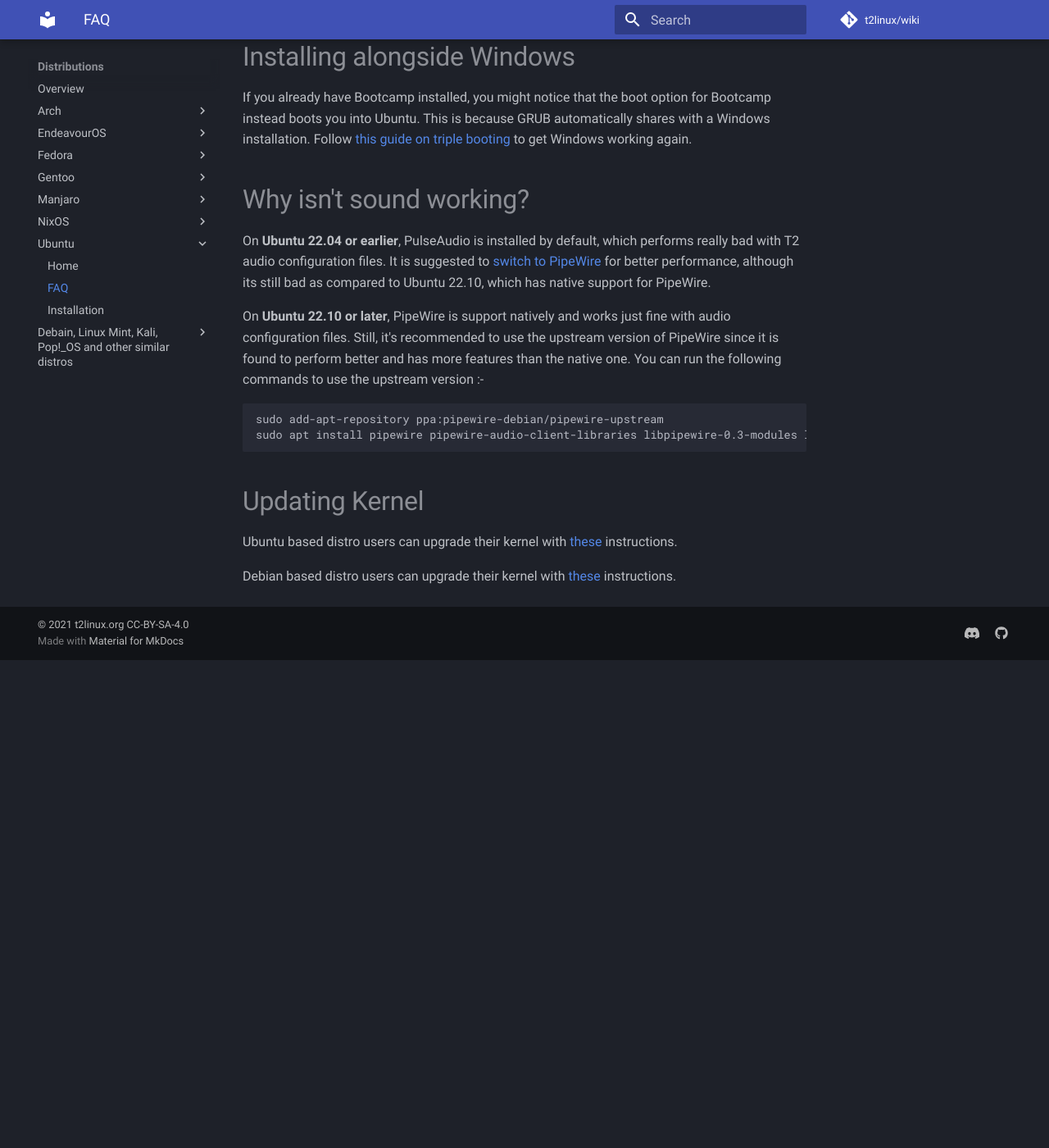
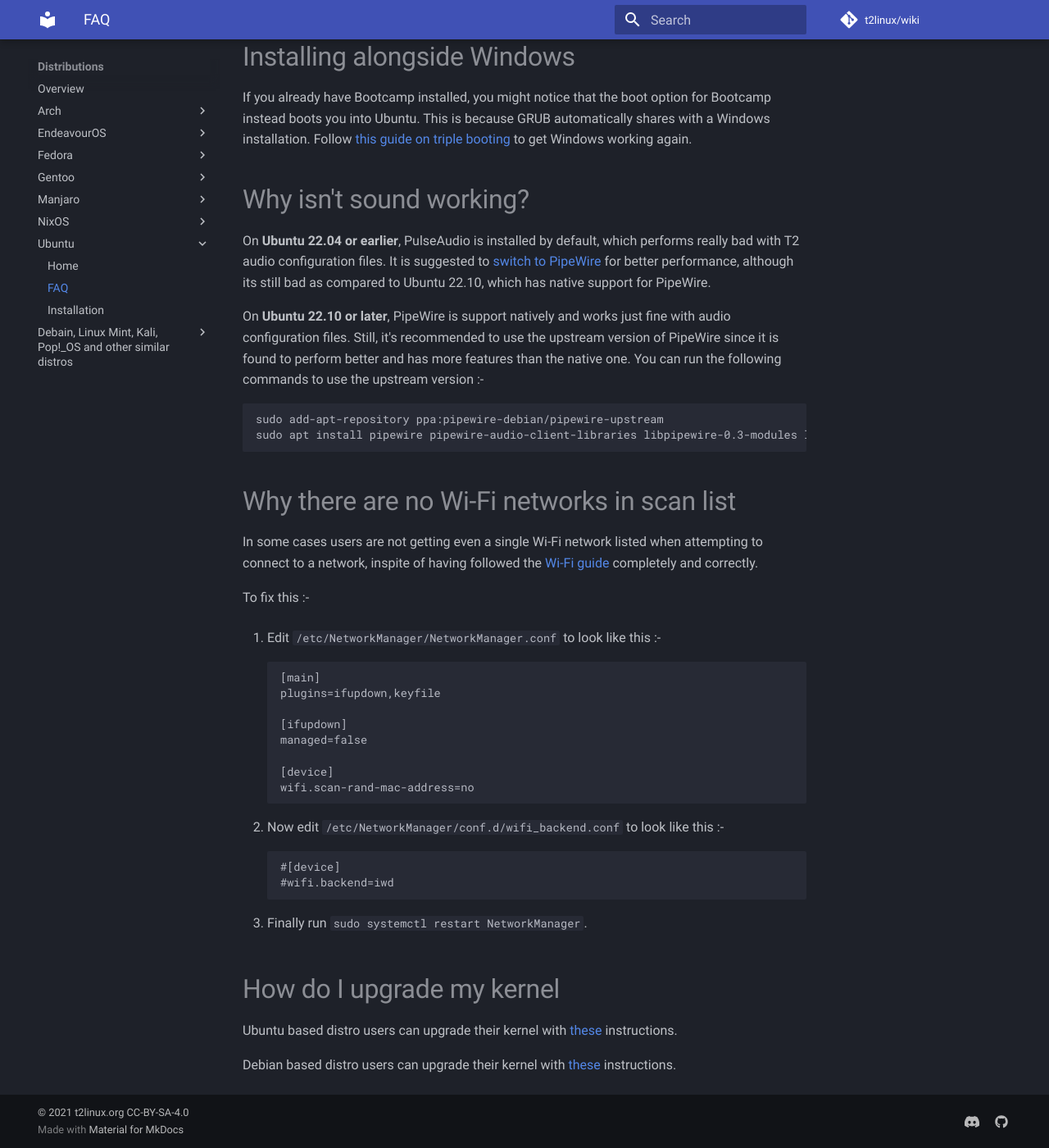
Before and after one commit to t2linux/wiki, an MkDocs documentation site: the page built from docs/distributions/ubuntu/faq.md, in a window 1280 px wide and 1400 px high, scrolled down 910 px. Shown: the whole window at 82% size. Built offline with MkDocs 1.6.1 and Material for MkDocs 9.7.7, drawn with Linux system fonts in a browser that asks for light colours; comment, search, counter and statistics services are not loaded; before the commit the page ends 1715 px from its top, so only the background shows below that.

Commit message:
Ubuntu: Move wifi fix to FAQ

````diff
--- a/docs/distributions/ubuntu/faq.md
+++ b/docs/distributions/ubuntu/faq.md
@@ -31,7 +31,35 @@ sudo add-apt-repository ppa:pipewire-debian/pipewire-upstream
 sudo apt install pipewire pipewire-audio-client-libraries libpipewire-0.3-modules libspa-0.2-{bluetooth,jack,modules} pipewire{,-{audio-client-libraries,pulse,bin,tests}}
 ```
 
-# Updating Kernel
+# Why there are no Wi-Fi networks in scan list
+
+In some cases users are not getting even a single Wi-Fi network listed when attempting to connect to a network, inspite of having followed the [Wi-Fi guide](https://wiki.t2linux.org/guides/wifi-bluetooth/) completely and correctly.
+
+To fix this :-
+
+1. Edit `/etc/NetworkManager/NetworkManager.conf` to look like this :-
+
+    ```conf
+    [main]
+    plugins=ifupdown,keyfile
+
+    [ifupdown]
+    managed=false
+
+    [device]
+    wifi.scan-rand-mac-address=no
+    ```
+
+2. Now edit `/etc/NetworkManager/conf.d/wifi_backend.conf` to look like this :-
+
+    ```conf
+    #[device]
+    #wifi.backend=iwd
+    ```
+
+3. Finally run `sudo systemctl restart NetworkManager`.
+
+# How do I upgrade my kernel
 
 Ubuntu based distro users can upgrade their kernel with [these](https://github.com/AdityaGarg8/T2-Ubuntu-Kernel#pre-installation-steps) instructions.
 
````
Also changed, not shown: docs/guides/wifi-bluetooth.md (+0 -28 lines).
